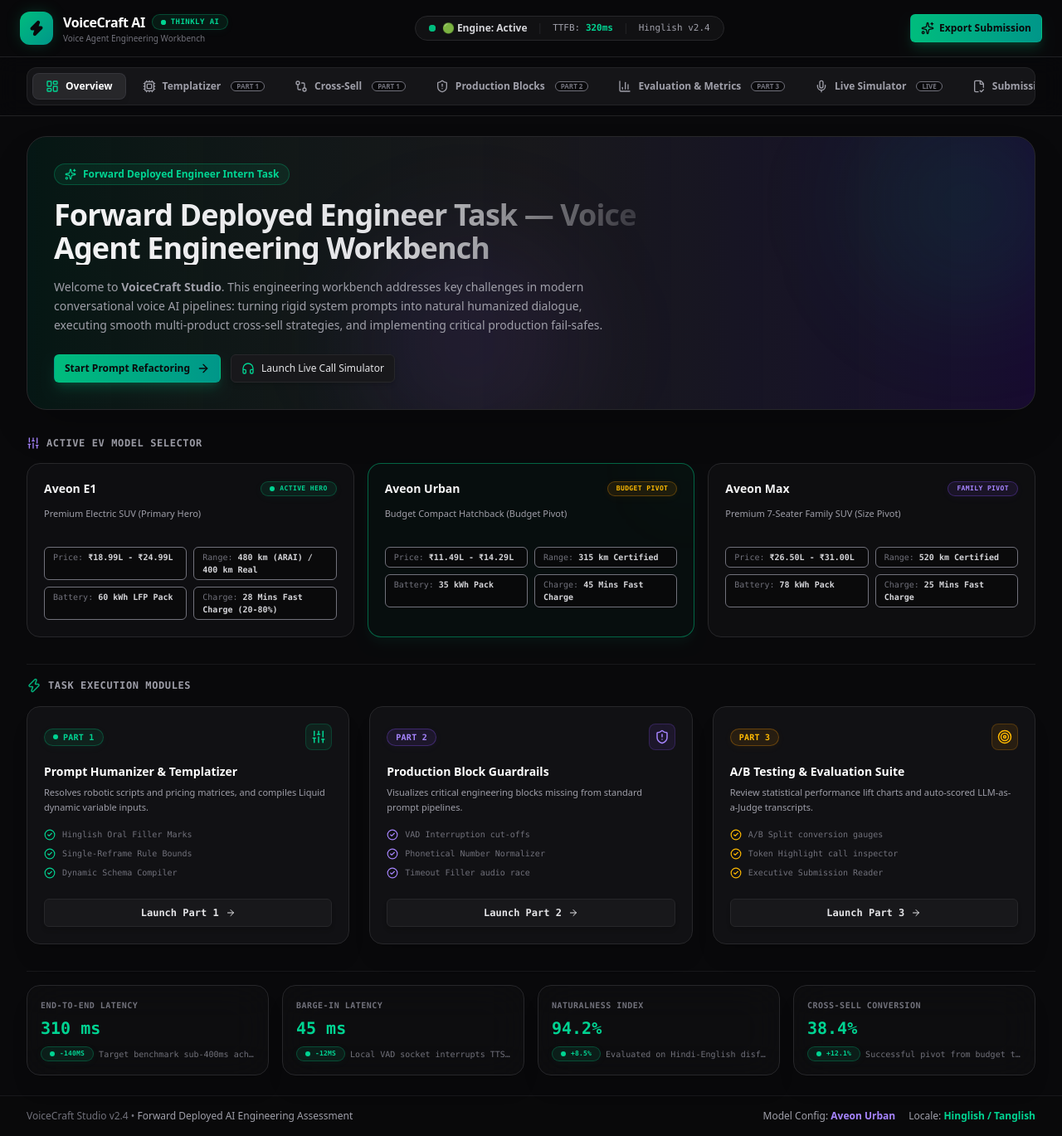
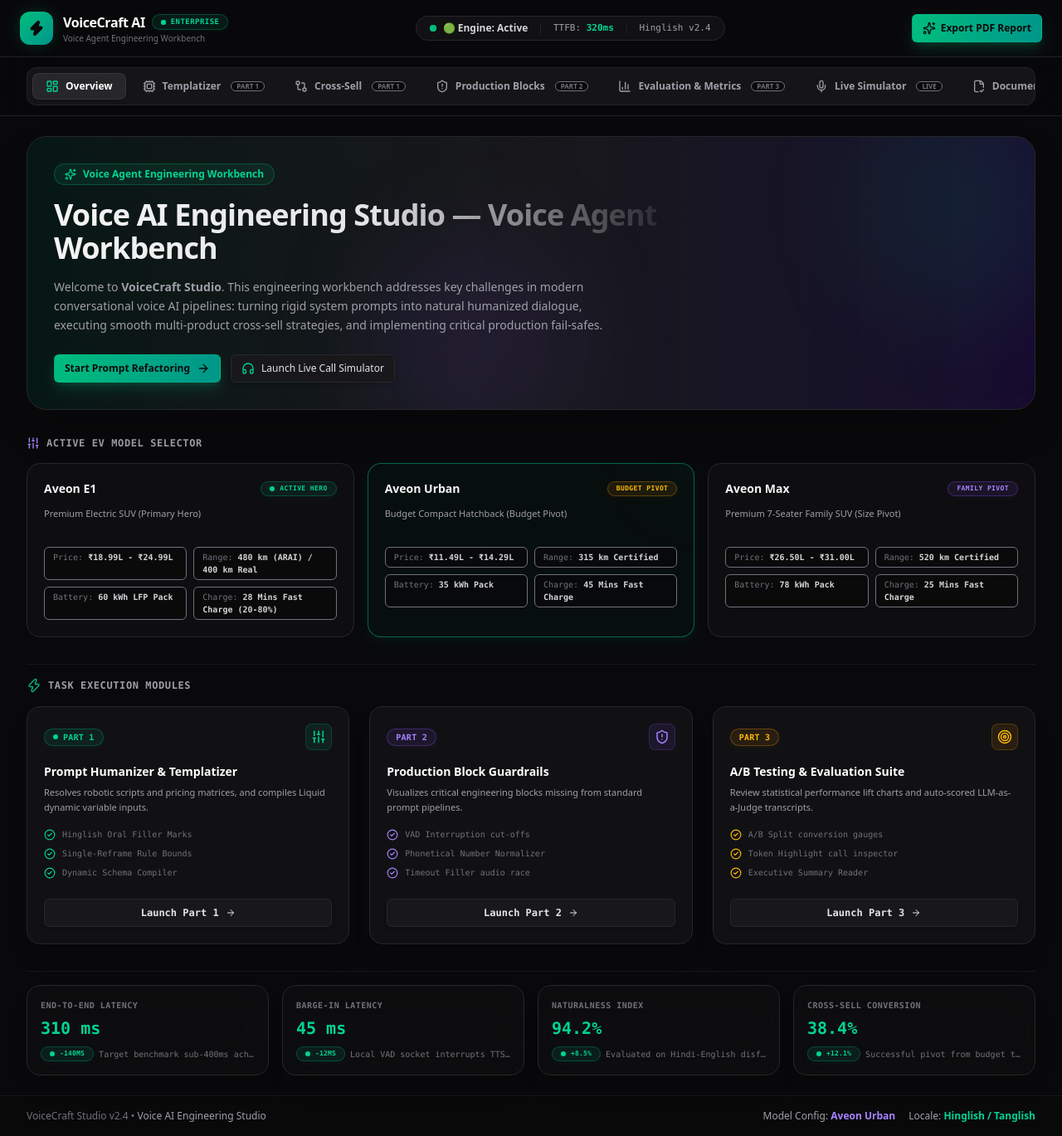
Before and after one commit to sanket9673/Thinkly_AI, a Next.js app: page / in a window 1280 px wide. Shown: the whole page at 83% size. Built offline with nearby package versions, Linux system fonts and the light colour scheme.

Commit message:
updated text

```diff
--- a/src/components/features/cross-sell/CrossSellPromptInspector.tsx
+++ b/src/components/features/cross-sell/CrossSellPromptInspector.tsx
@@ -76,7 +76,7 @@ export const CrossSellPromptInspector: React.FC = () => {
             Cross-Sell Prompt & Logic compiler
           </h3>
           <p className="text-xs text-zinc-400">
-            View the exact production-ready prompt directives solving Assignment Problem 3.
+            View the exact production-ready prompt directives solving Problem 3.
           </p>
         </div>
         <Button
--- a/src/components/features/cross-sell/CrossSellStudio.tsx
+++ b/src/components/features/cross-sell/CrossSellStudio.tsx
@@ -81,7 +81,7 @@ export const CrossSellStudio: React.FC = () => {
             Multi-Product Cross-Selling Studio
           </h2>
           <p className="text-xs text-zinc-400 mt-1">
-            Assignment Part 1: Solving Problem 3 (Objection Classification, Reframing Constraints, & Catalog Pivots).
+            Part 1: Solving Problem 3 (Objection Classification, Reframing Constraints, & Catalog Pivots).
           </p>
         </div>
 
--- a/src/components/features/evaluation/Part3SubmissionReader.tsx
+++ b/src/components/features/evaluation/Part3SubmissionReader.tsx
@@ -50,7 +50,7 @@ export function Part3SubmissionReader() {
         <div>
           <div className="flex items-center gap-2 mb-1">
             <span className="px-2 py-0.5 rounded text-[10px] font-mono uppercase bg-emerald-500/20 text-emerald-400 border border-emerald-500/30 font-semibold">
-              Assignment Part 3 Verified
+              Part 3 Verified
             </span>
             <span className="text-xs text-zinc-500 font-mono">Executive Summary Reader</span>
           </div>
--- a/src/components/features/missing-blocks/MissingBlocksStudio.tsx
+++ b/src/components/features/missing-blocks/MissingBlocksStudio.tsx
@@ -21,7 +21,7 @@ export const MissingBlocksStudio: React.FC = () => {
             Production Guardrails & Missing Blocks Inspector
           </h2>
           <p className="text-xs text-zinc-400 mt-1">
-            Assignment Part 2: Reviewing the 5 critical missing block categories required for production-ready voice calls.
+            Part 2: Reviewing the 5 critical missing block categories required for production-ready voice calls.
           </p>
         </div>
 
--- a/src/components/features/overview/OverviewHub.tsx
+++ b/src/components/features/overview/OverviewHub.tsx
@@ -50,11 +50,11 @@ export const OverviewHub: React.FC = () => {
         <div className="relative z-10 space-y-4 max-w-3xl">
           <div className="inline-flex items-center gap-2 rounded-full border border-emerald-500/30 bg-emerald-500/10 px-3 py-1 text-xs font-semibold text-emerald-400">
             <Sparkles className="h-3.5 w-3.5" />
-            <span>Forward Deployed Engineer Intern Task</span>
+            <span>Voice Agent Engineering Workbench</span>
           </div>
 
           <h1 className="text-3xl sm:text-4xl font-extrabold tracking-tight bg-clip-text text-transparent bg-gradient-to-r from-zinc-100 via-zinc-200 to-zinc-450">
-            Forward Deployed Engineer Task — Voice Agent Engineering Workbench
+            Voice AI Engineering Studio — Voice Agent Workbench
           </h1>
 
           <p className="text-sm text-zinc-400 leading-relaxed max-w-2xl">
@@ -218,7 +218,7 @@ export const OverviewHub: React.FC = () => {
                 <div className="space-y-2 text-[10px] text-zinc-500 font-mono">
                   <div className="flex items-center gap-2"><CheckCircle2 className="h-3.5 w-3.5 text-amber-400" /> A/B Split conversion gauges</div>
                   <div className="flex items-center gap-2"><CheckCircle2 className="h-3.5 w-3.5 text-amber-400" /> Token Highlight call inspector</div>
-                  <div className="flex items-center gap-2"><CheckCircle2 className="h-3.5 w-3.5 text-amber-400" /> Executive Submission Reader</div>
+                  <div className="flex items-center gap-2"><CheckCircle2 className="h-3.5 w-3.5 text-amber-400" /> Executive Summary Reader</div>
                 </div>
               </div>
               <Button variant="secondary" size="sm" className="mt-6 w-full text-xs font-semibold font-mono" onClick={() => setActiveTab('evaluation')}>
--- a/src/components/features/submission/SubmissionDocHub.tsx
+++ b/src/components/features/submission/SubmissionDocHub.tsx
@@ -16,7 +16,7 @@ export const SubmissionDocHub: React.FC = () => {
             <FileText className="w-5 h-5" />
           </div>
           <div>
-            <h3 className="text-sm font-bold text-white uppercase tracking-wider">Intern Technical Assignment Exporter</h3>
+            <h3 className="text-sm font-bold text-white uppercase tracking-wider">Technical Case Exporter</h3>
             <p className="text-xs text-zinc-400 mt-0.5">
               Review and export the consolidated technical assignment document. Confetti particles will trigger upon PDF generation.
             </p>
@@ -45,14 +45,14 @@ export const SubmissionDocHub: React.FC = () => {
               <div className="text-[10px] font-mono text-zinc-500 text-left sm:text-right">
                 <div>DATE: August 2026</div>
                 <div>VERSION: v2.4 (Production)</div>
-                <div>TARGET: FDE Intern Evaluation</div>
+                <div>TARGET: Technical Evaluation</div>
               </div>
             </div>
 
             <div className="p-4 bg-zinc-950/60 print:bg-zinc-100 rounded-lg border border-zinc-850 print:border-zinc-300 flex items-center gap-3 text-xs">
               <UserCheck className="h-5 w-5 text-emerald-400 shrink-0" />
               <div>
-                <strong className="text-white print:text-zinc-900">Intern Candidate Portfolio</strong>
+                <strong className="text-white print:text-zinc-900">Technical Case Portfolio</strong>
                 <p className="text-zinc-400 print:text-zinc-600 mt-0.5">
                   Solving Voice Agent Prompt Humanization, Dynamic Catalog cross-selling matrices, and Production Guardrails.
                 </p>
@@ -189,8 +189,8 @@ export const SubmissionDocHub: React.FC = () => {
 
           {/* Footer Signature */}
           <div className="border-t border-zinc-850 print:border-zinc-400 pt-6 flex flex-col sm:flex-row sm:items-center justify-between text-[10px] text-zinc-500">
-            <span>VoiceCraft Studio Technical Case Assignment</span>
-            <span className="mt-1 sm:mt-0">Page 1 of 1 • Generated via Antigravity FDE Studio</span>
+            <span>VoiceCraft Studio Technical Case Study</span>
+            <span className="mt-1 sm:mt-0">Page 1 of 1 • Generated via Antigravity VoiceCraft Studio</span>
           </div>
 
         </CardContent>
--- a/src/components/features/templatizer/PromptTemplatizer.tsx
+++ b/src/components/features/templatizer/PromptTemplatizer.tsx
@@ -22,7 +22,7 @@ export const PromptTemplatizer: React.FC = () => {
             Universal Prompt Compiler & Humanization Engine
           </h2>
           <p className="text-xs text-zinc-400 mt-1">
-            Assignment Part 1: Solving Problem 1 (Robotic Dialogue Refactoring) & Problem 2 (Liquid Schema Templatizer).
+            Part 1: Solving Problem 1 (Robotic Dialogue Refactoring) & Problem 2 (Liquid Schema Templatizer).
           </p>
         </div>
 
--- a/src/components/layout/AppShell.tsx
+++ b/src/components/layout/AppShell.tsx
@@ -18,7 +18,7 @@ export const AppShell: React.FC<{ children: React.ReactNode }> = ({ children })
       <footer className="border-t border-zinc-900 bg-zinc-950/80 py-4 text-xs text-zinc-500">
         <div className="mx-auto max-w-7xl px-4 sm:px-6 lg:px-8 flex flex-col sm:flex-row items-center justify-between gap-2">
           <div>
-            <span>VoiceCraft Studio v2.4</span> • <span className="text-zinc-400">Forward Deployed AI Engineering Assessment</span>
+            <span>VoiceCraft Studio v2.4</span> • <span className="text-zinc-400">Voice AI Engineering Studio</span>
           </div>
           <div className="flex items-center gap-4 text-zinc-400">
             <span>Model Config: <strong className="text-violet-400">{selectedModel}</strong></span>
--- a/src/components/layout/Header.tsx
+++ b/src/components/layout/Header.tsx
@@ -31,7 +31,7 @@ export const Header: React.FC = () => {
           <div className="flex items-center gap-2">
             <span className="text-base font-bold tracking-tight text-white font-sans">VoiceCraft AI</span>
             <Badge variant="success" className="hidden sm:inline-flex text-[9px] font-mono tracking-wider font-extrabold">
-              Thinkly AI
+              Enterprise
             </Badge>
           </div>
           <p className="text-[10px] text-zinc-500 hidden md:block">
@@ -65,7 +65,7 @@ export const Header: React.FC = () => {
       <div className="flex items-center gap-3">
         <Button variant="primary" size="sm" onClick={handleExportTrigger} className="gap-1.5">
           <Sparkles className="h-4 w-4" />
-          <span>Export Submission</span>
+          <span>Export PDF Report</span>
         </Button>
       </div>
     </header>
--- a/src/components/layout/NavigationTabs.tsx
+++ b/src/components/layout/NavigationTabs.tsx
@@ -28,7 +28,7 @@ const TABS: TabItem[] = [
   { id: 'missing-blocks', label: 'Production Blocks', icon: ShieldAlert, badge: 'Part 2' },
   { id: 'evaluation', label: 'Evaluation & Metrics', icon: BarChart3, badge: 'Part 3' },
   { id: 'simulator', label: 'Live Simulator', icon: Mic, badge: 'Live' },
-  { id: 'pdf-exporter', label: 'Submission Hub', icon: FileCheck2, badge: 'Doc' },
+  { id: 'pdf-exporter', label: 'Documentation', icon: FileCheck2, badge: 'PDF' },
 ];
 
 export const NavigationTabs: React.FC = () => {
```
Also changed, not shown: 1 other file (tests, documents, lock files or other folders).
